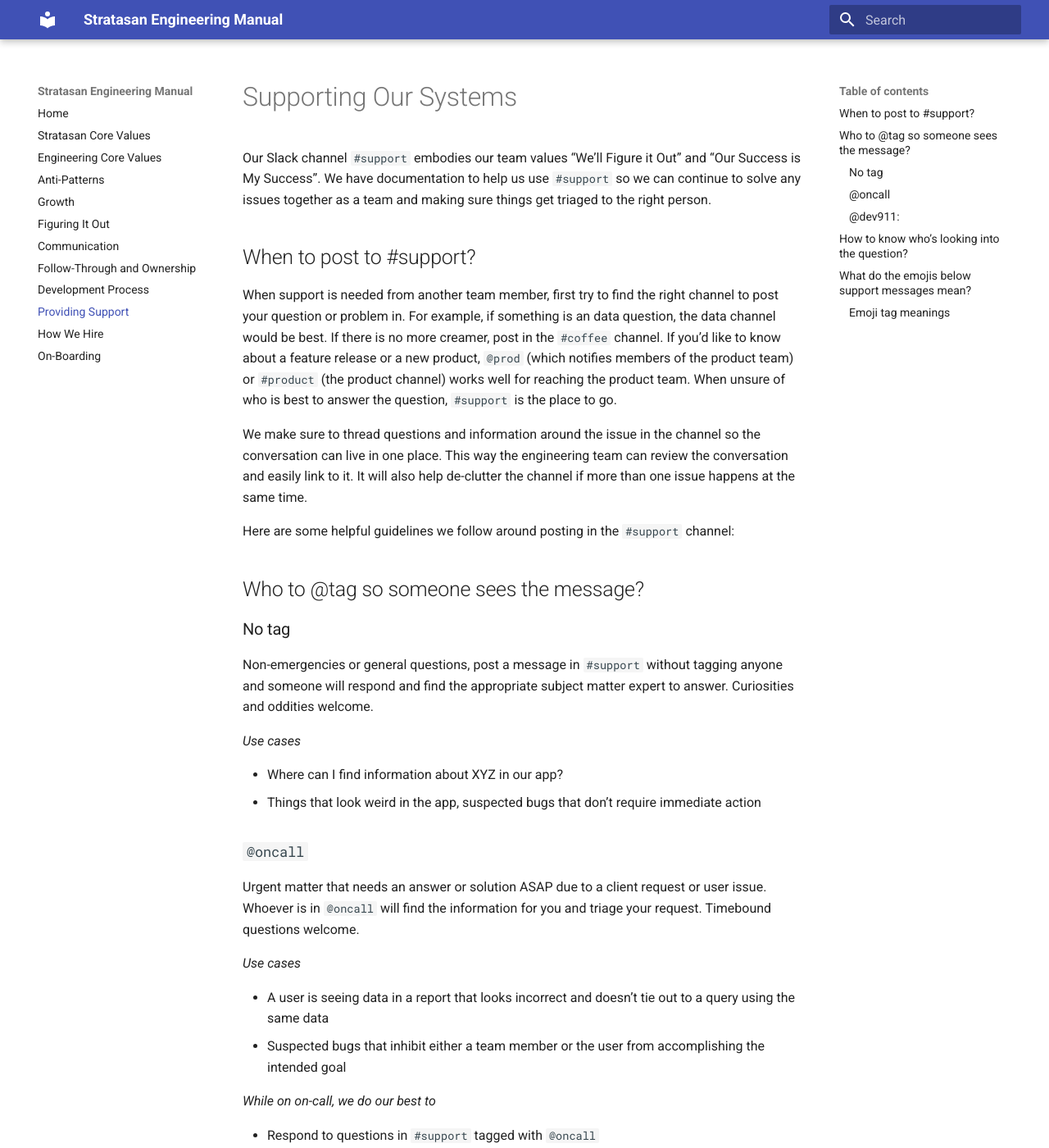
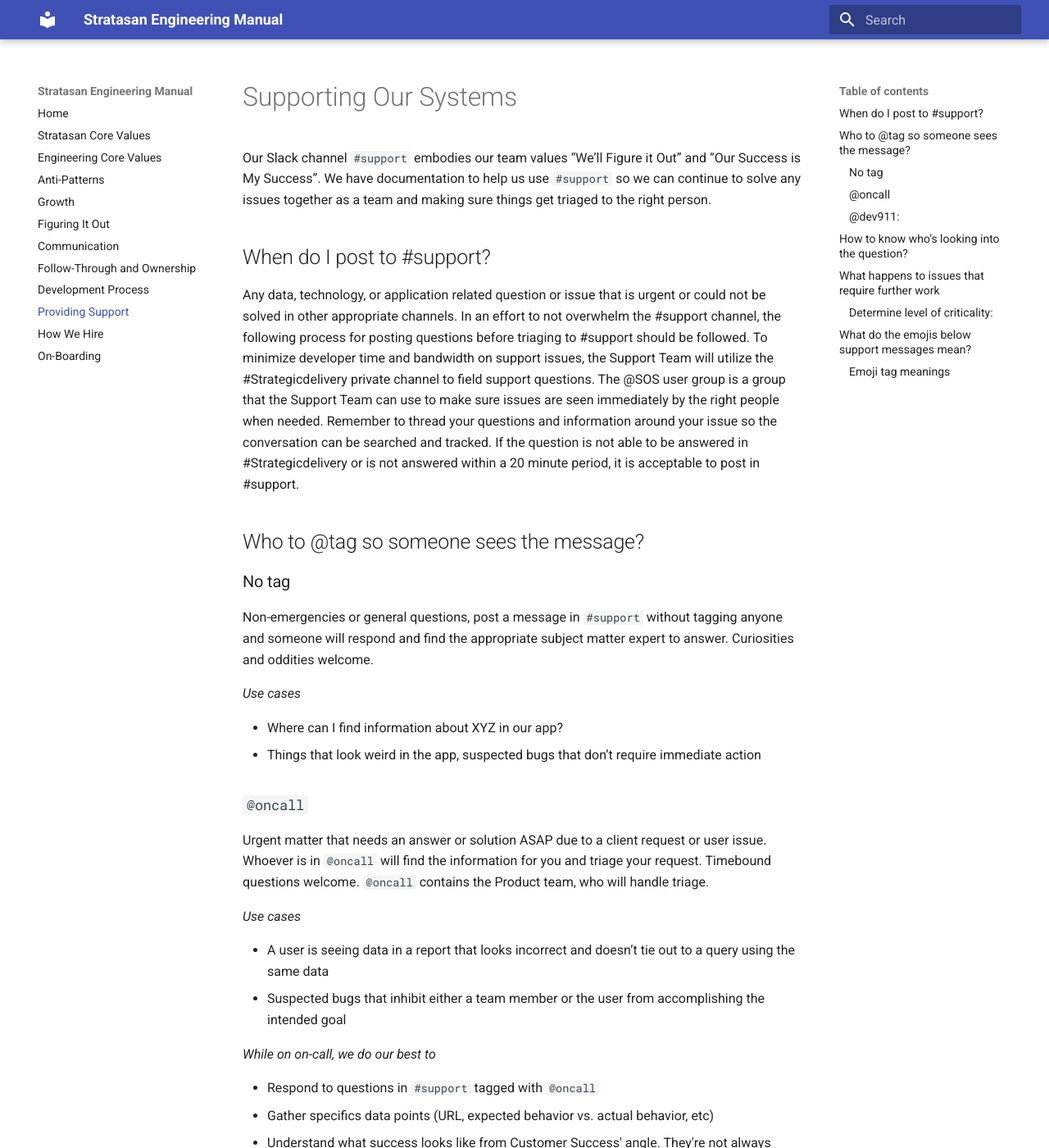
Before and after one commit to stratasan/engineering, an MkDocs documentation site: the page built from docs/support.md, in a window 1280 px wide and 1400 px high. Shown: the whole window at 82% size. Built offline with MkDocs 1.6.1 and Material for MkDocs 9.7.7, drawn with Linux system fonts in a browser that asks for light colours; old or Windows-style settings are respelled for this version of MkDocs; some of the changed text lies outside the part shown.

Commit message:
update-support

```diff
--- a/docs/support.md
+++ b/docs/support.md
@@ -2,13 +2,11 @@
 
 Our Slack channel `#support` embodies our team values “We’ll Figure it Out” and “Our Success is My Success”. We have documentation to help us use `#support` so we can continue to solve any issues together as a team and making sure things get triaged to the right person.
 
-## When to post to #support?
+## When do I post to #support?
 
-When support is needed from another team member, first try to find the right channel to post your question or problem in. For example, if something is an data question, the data channel would be best. If there is no more creamer, post in the `#coffee` channel. If you’d like to know about a feature release or a new product, `@prod` (which notifies members of the product team) or `#product` (the product channel) works well for reaching the product team. When unsure of who is best to answer the question, `#support` is the place to go.
-
-We make sure to thread questions and information around the issue in the channel so the conversation can live in one place. This way the engineering team can review the conversation and easily link to it. It will also help de-clutter the channel if more than one issue happens at the same time.
-
-Here are some helpful guidelines we follow around posting in the `#support` channel:
+Any data, technology, or application related question or issue that is urgent or could not be solved in other appropriate channels. In an effort to not overwhelm the #support channel, the following process for posting questions before triaging to #support should be followed.
+To minimize developer time and bandwidth on support issues, the Support Team will utilize the #Strategicdelivery private channel to field support questions. The @SOS user group is a group that the Support Team can use to make sure issues are seen immediately by the right people when needed. Remember to thread your questions and information around your issue so the conversation can be searched and tracked.
+If the question is not able to be answered in #Strategicdelivery or is not answered within a 20 minute period, it is acceptable to post in #support.
 
 ## Who to @tag so someone sees the message?
 
@@ -24,6 +22,7 @@ _Use cases_
 ### `@oncall`
 
 Urgent matter that needs an answer or solution ASAP due to a client request or user issue. Whoever is in `@oncall` will find the information for you and triage your request. Timebound questions welcome.
+`@oncall` contains the Product team, who will handle triage.
 
 _Use cases_
 
@@ -45,8 +44,10 @@ An emergency that needs a developer to stop what they’re working on to focus o
 
 _Use cases_
 
+- Only use IF the system is down, users are fully unable to proceed (no work around), all users are affected, immediate emergency resolution is needed
 - App is down
-- A confirmed bug is affecting application functionality that prevents people from doing their jobs (wrong data, bad links, etc). Tip: URLs and steps to reproduce the bug will be necessary.
+- A confirmed bug is affecting application functionality that prevents people from doing their jobs (wrong data, bad links, etc).
+- Tip: URLs and steps to reproduce the bug will be necessary.
 
   _Don’t use for_
 
@@ -57,6 +58,28 @@ _Use cases_
 
 Support team members can indicate they are looking into a question by replying in a thread or reacting with an eyes emoji (👀).
 
+## What happens to issues that require further work
+
+When a question requires a code change within an application or further research to be done to better understand the problem, a ticket should be created for tracking the issue. Once a ticket is created, all correspondence should be continued within the project management system (not in slack).
+
+If the issue is determined to be a bug:
+
+### Determine level of criticality:
+
+1. High/Critical (system down, unable to proceed, urgent, all users affected, immediate resolution needed)
+2. Medium (quick resolution needed, difficult/unable to proceed but not an urgent matter, client reported)
+3. Low (resolution eventually needed, internally identified, uncommon issue)
+4. Minor (no users affected, UX/UI issues, annoyance, typos)
+
+Bugs identified as 1 are NOT managed by Product. They are sent to engineering for immediate fix/report status for resolution. For bugs identified as 1, tag @dev911 for application. The technical team will be responsible for creating an issue in Jira.
+
+The work must be tracked in Jira and will be worked as the most important thing in the current sprint. Communication with Product about priority shift is required.
+
+Bugs identified as 2 - 4 are put in the normal workflow and will need to be prioritized by the Product Manager. This wrike bug form will be filled out by the reporter.used.
+
+Requests that are non-bugs, but are more general or functionality questions, are answered by the support team if possible. If no answer is found, the question is routed to the appropriate internal team to answer (Strategic Delivery, CS, etc).
+If additional assistance is needed, an intake request form should be completed by the reporter for Product review and prioritization.
+
 ## What do the emojis below support messages mean?
 
 Emoji tags are mostly done by developers, who review support questions/issues each week to learn from them.
@@ -66,8 +89,9 @@ Emoji tags are mostly done by developers, who review support questions/issues ea
 - :necktie: (👔) - Indicates a product-related question.
 - :fire_engine: (🚒) - Indicates a support question that requires developers to respond
 - :vhs: (📼) - Indicates a data-related question.
-- :robot_face: - A data question that a developer answered.
 - :coffin: (⚰️) - Post-mortem, something went horribly wrong and the app is unusable.
 - :evergreen_tree: (🌲) - Documentation that should be interesting for new folks.
 - :bug: (🐛) - An actual code-related issue has been found!
 - :documentation: - Indicates a question for which end-user or internal documentation should be written.
+- :read_the_manual: Documentation that would have answered the question already exists
+- :heavy_check_mark: ✅ Indicates that the issue has been resolved.
```
